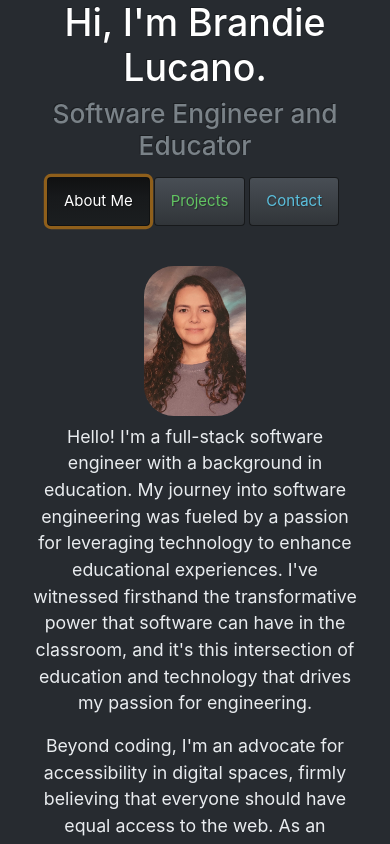
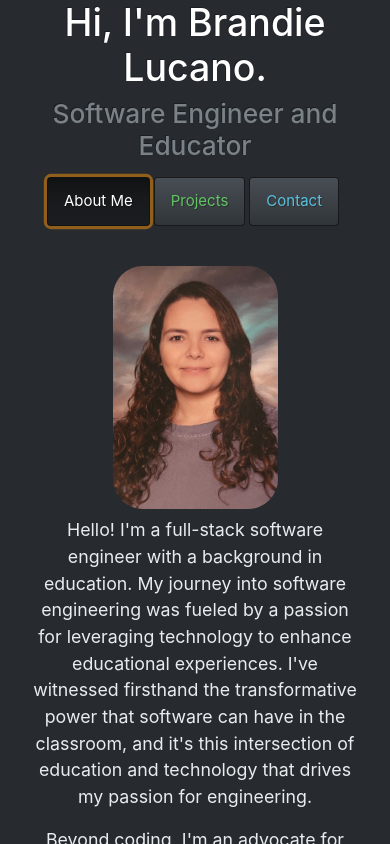
Before and after one commit to BMLucano/personal-portfolio, a React (Vite) app: page / in a window 390 px wide. Both pictures are taken after a click on the button "About Me". Shown: the top 844 px of the page. Built offline with nearby package versions, Linux system fonts and the light colour scheme.

Commit message:
allow links to open in new tab * imported resume instead of hardcode it in src * attempted to add page icon

```diff
--- a/index.html
+++ b/index.html
@@ -2,11 +2,11 @@
 <html lang="en">
   <head>
     <meta charset="UTF-8" />
-    <link rel="icon" type="image/svg+xml" href="/favicon.svg" />
+    <link rel="icon" type="image/svg+xml" href="src/B-key.png"/>
     <meta name="viewport" content="width=device-width, initial-scale=1.0" />
   <!-- <link rel="stylesheet" href="https://fonts.googleapis.com/css2?family=Roboto+Mono&display=swap"> -->
 
-    <title>React App</title>
+    <title>B.Lucano</title>
   </head>
   <body>
     <div id="root"></div>
--- a/src/About.css
+++ b/src/About.css
@@ -1,14 +1,21 @@
-.portrait{
-  height: 420px;
-  width: 300px;
+
+/***********/
+.portrait {
+  max-width: 100%; /* Ensure the image doesn't exceed the container width */
+  height: auto; /* Allow the height to adjust proportionally */
   border-radius: 30px;
 }
 
-/* Media query for smaller screens (up to 576px) */
-@media (max-width: 576px) {
+@media (max-width: 991px) {
   .portrait {
-      height: 150px;
-      width: auto;   /* Allow the width to adjust proportionally */
-      max-width: 100%; /* Ensure the image doesn't exceed the container width */
+    max-width: 90%;
+    height: auto;
   }
 }
+
+/* Media query for smaller screens (up to 576px) */
+@media (max-width: 600px) {
+  .portrait {
+    max-width: 50%;
+  }
+}
--- a/src/About.jsx
+++ b/src/About.jsx
@@ -1,5 +1,6 @@
 import portrait from "./images/portrait.jpeg"
 import "./About.css"
+import resume from "./assets/Brandie_Lucano_resume.pdf"
 
 /**About: displays photo and about me section */
 
@@ -17,7 +18,7 @@ function About() {
             </div>
             <div className="row mt-3">
                 <div className="col text-center">
-                    <a className="btn btn-warning" href="src/assets/Brandie_Lucano_resume.pdf" download>
+                    <a className="btn btn-warning" href={resume} download>
                         <i className="bi bi-download"></i> Download Resume
                     </a>
                 </div>
--- a/src/ProjectCard.jsx
+++ b/src/ProjectCard.jsx
@@ -12,8 +12,8 @@ function ProjectCard({title, description, tech, demo, github, img}){
                 <p className="card-text">{description}</p>
                 <small className="card-text text-success"><b><i>{tech}</i></b></small>
                 <div className="card-footer">
-                    <a href={github} className="btn btn-light">View on Github</a>
-                    <a href={demo} className="btn btn-dark">Live Demo</a>
+                    <a href={github} className="btn btn-light" target="_blank">View on Github</a>
+                    <a href={demo} className="btn btn-dark" target="_blank">Live Demo</a>
                 </div>
             </div>
         </div>
```
Also changed, not shown: src/B-key.png (added).
